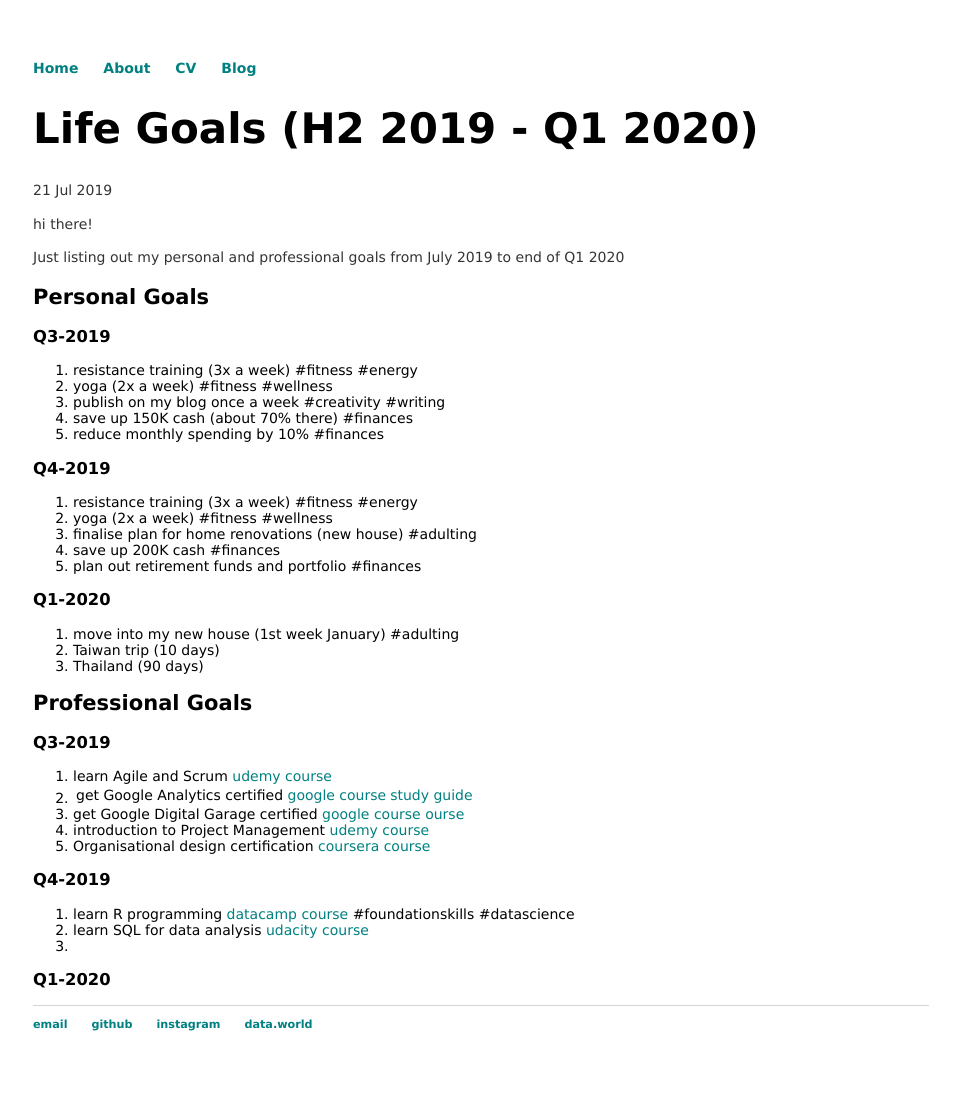
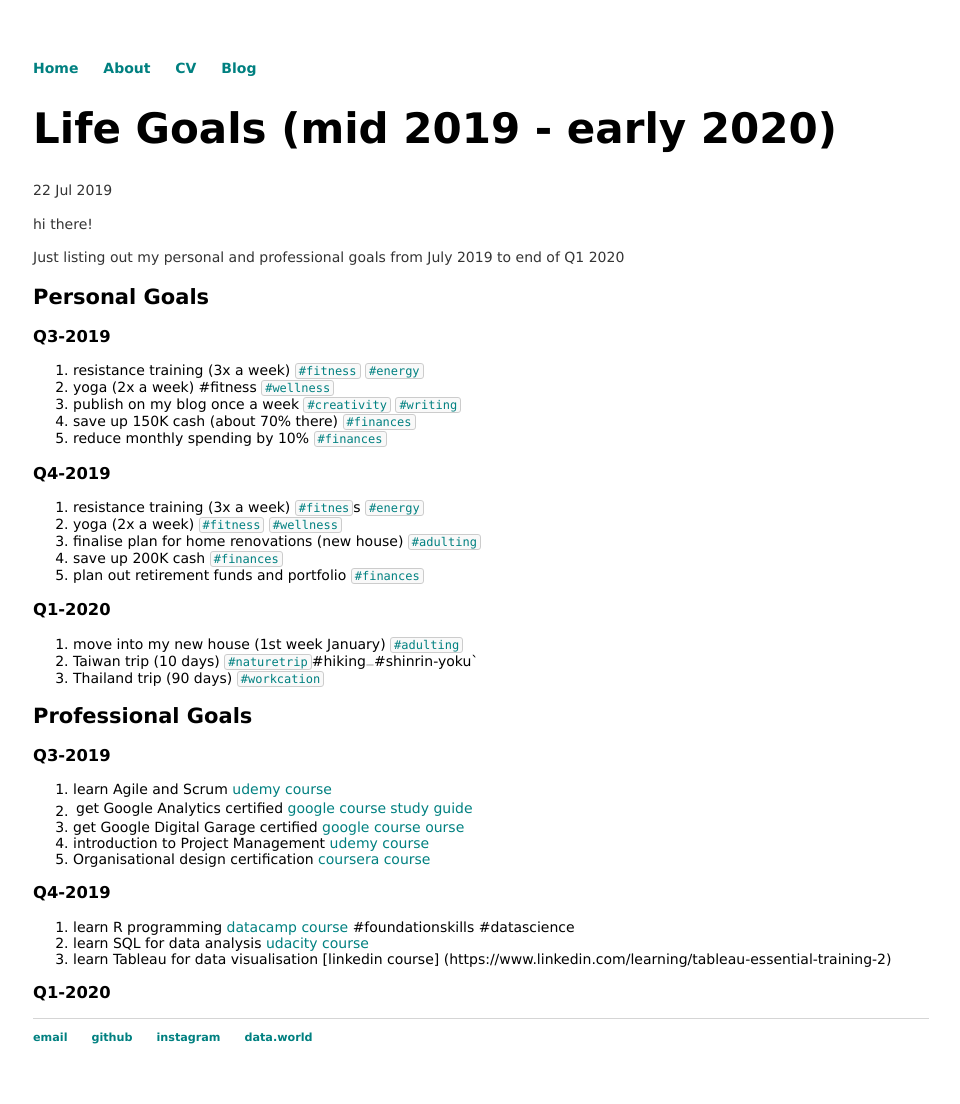
Before and after one commit to Acaran02/Acaran02.github.io, a Jekyll site: the page built from _posts/2019-07-22-life-goal-check.md, in a window 1280 px wide. Shown: the whole page, without its empty margins (159-1119 px from the left). Built offline with Jekyll 4.4.1, drawn with Linux system fonts in a browser that asks for light colours.

Commit message:
Update 2019-07-22-life-goal-check.md

```diff
--- a/_posts/2019-07-22-life-goal-check.md
+++ b/_posts/2019-07-22-life-goal-check.md
@@ -1,7 +1,7 @@
 ---
 layout: post
-title: "Life Goals (H2 2019 - Q1 2020)"
-date: 2019-07-21
+title: "Life Goals (mid 2019 - early 2020)"
+date: 2019-07-22
 tags: personal professional planning career life goals
 ---
 
@@ -11,23 +11,23 @@ Just listing out my personal and professional goals from July 2019 to end of Q1
 
 ## Personal Goals
 ### Q3-2019
-1. resistance training (3x a week) #fitness #energy
-2. yoga (2x a week) #fitness #wellness
-3. publish on my blog once a week #creativity #writing
-4. save up 150K cash (about 70% there) #finances
-5. reduce monthly spending by 10% #finances
+1. resistance training (3x a week) `#fitness` `#energy`
+2. yoga (2x a week) #fitness `#wellness`
+3. publish on my blog once a week `#creativity` `#writing`
+4. save up 150K cash (about 70% there) `#finances`
+5. reduce monthly spending by 10% `#finances`
 
 ### Q4-2019
-1. resistance training (3x a week) #fitness #energy
-2. yoga (2x a week) #fitness #wellness
-3. finalise plan for home renovations (new house) #adulting
-4. save up 200K cash #finances
-5. plan out retirement funds and portfolio #finances
+1. resistance training (3x a week) `#fitnes`s `#energy`
+2. yoga (2x a week) `#fitness` `#wellness`
+3. finalise plan for home renovations (new house) `#adulting`
+4. save up 200K cash `#finances`
+5. plan out retirement funds and portfolio `#finances`
 
 ### Q1-2020
-1. move into my new house (1st week January) #adulting
-2. Taiwan trip (10 days)
-3. Thailand (90 days)
+1. move into my new house (1st week January) `#adulting`
+2. Taiwan trip (10 days) `#naturetrip `#hiking` `#shinrin-yoku`
+3. Thailand trip (90 days) `#workcation`
 
 
 ## Professional Goals
@@ -45,6 +45,6 @@ Just listing out my personal and professional goals from July 2019 to end of Q1
 
  1. learn R programming [datacamp course](https://www.datacamp.com/courses/free-introduction-to-r) #foundationskills #datascience
  2. learn SQL for data analysis [udacity course](https://www.udacity.com/course/sql-for-data-analysis--ud198)
- 3.
+ 3. learn Tableau for data visualisation [linkedin course] (https://www.linkedin.com/learning/tableau-essential-training-2)
 
 ### Q1-2020
```
